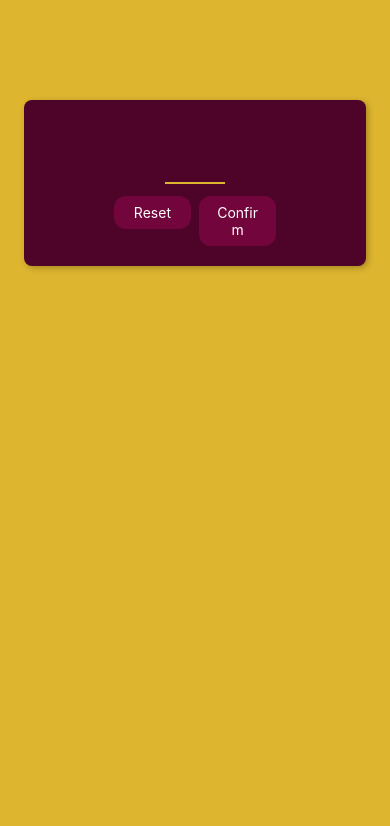
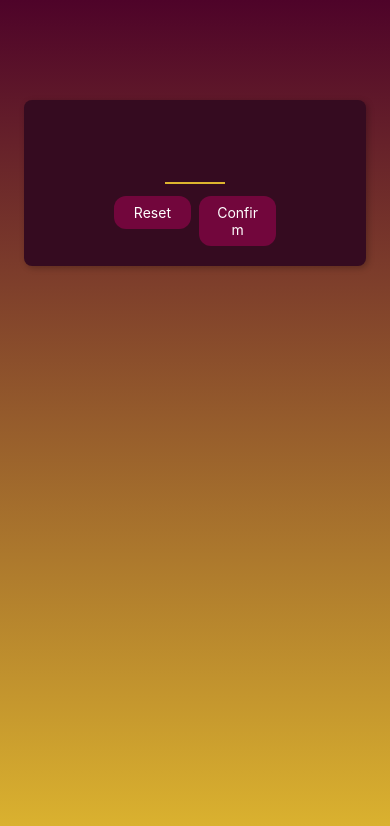
Before and after one commit to sejungkwak/react_native_GuessNumber, a React Native app: screen / in a window 390 px wide. Shown: the top 826 px of the page. Built offline with nearby package versions, Linux system fonts and the light colour scheme.

Commit message:
style: add linear gradient to the background

```diff
--- a/App.js
+++ b/App.js
@@ -1,17 +1,18 @@
 import { StyleSheet, View } from 'react-native';
+import { LinearGradient } from "expo-linear-gradient";
 import StartGameScreen from "./screens/StartGameScreen";
 
 export default function App() {
     return (
-        <View style={styles.rootScreen}>
+        <LinearGradient colors={['#4e0329', '#ddb52f']}
+                        style={styles.rootScreen}>
             <StartGameScreen />
-        </View>
+        </LinearGradient>
     );
 }
 
 const styles = StyleSheet.create({
     rootScreen: {
         flex: 1,
-        backgroundColor: '#ddb52f',
     },
 });
--- a/package.json
+++ b/package.json
@@ -10,6 +10,7 @@
   },
   "dependencies": {
     "expo": "~54.0.31",
+    "expo-linear-gradient": "~15.0.8",
     "expo-status-bar": "~3.0.9",
     "react": "19.1.0",
     "react-native": "0.81.5",
--- a/screens/StartGameScreen.js
+++ b/screens/StartGameScreen.js
@@ -31,7 +31,7 @@
         marginHorizontal: 24,
         borderRadius: 8,
         padding: 16,
-        backgroundColor: '#4e0428',
+        backgroundColor: '#350b20',
         elevation: 4,
         shadowColor: '#000',
         shadowOffset: { width: 2, height: 2 },
```
Also changed, not shown: 1 other file (tests, documents, lock files or other folders).
